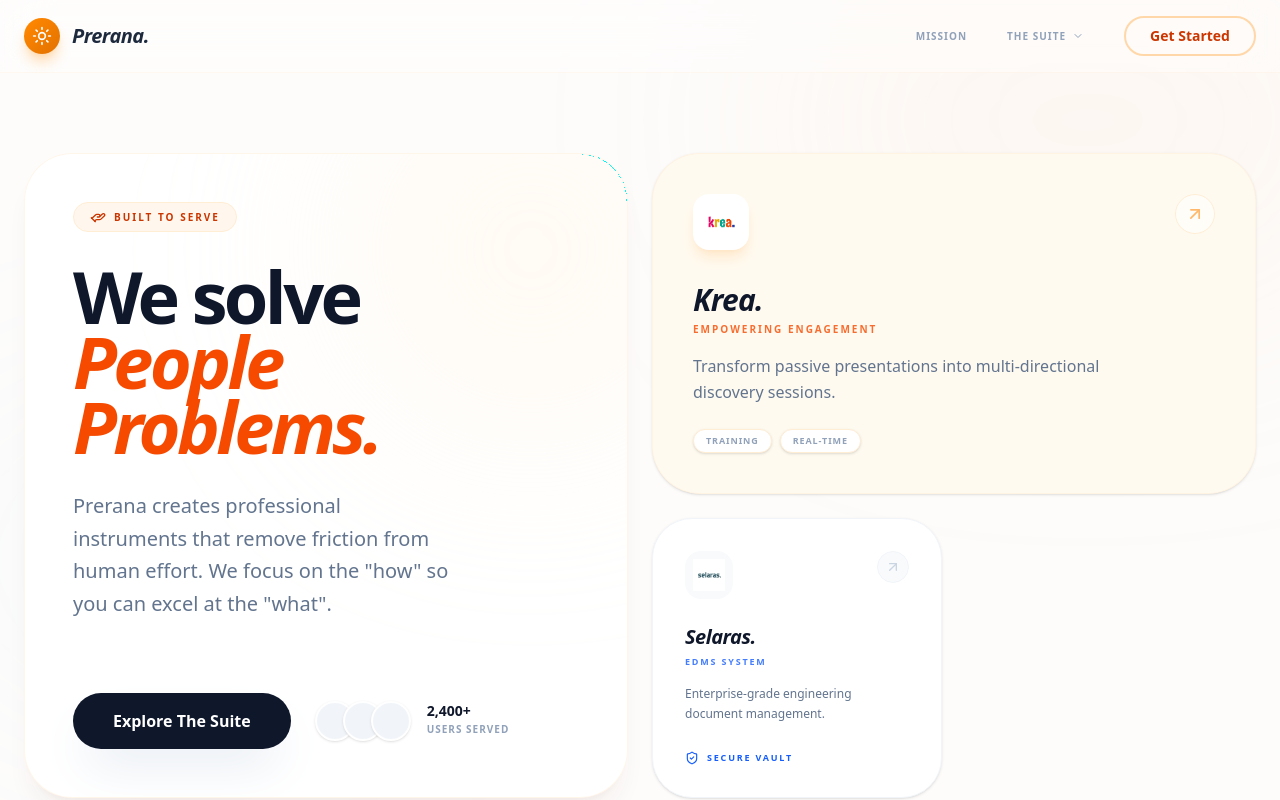
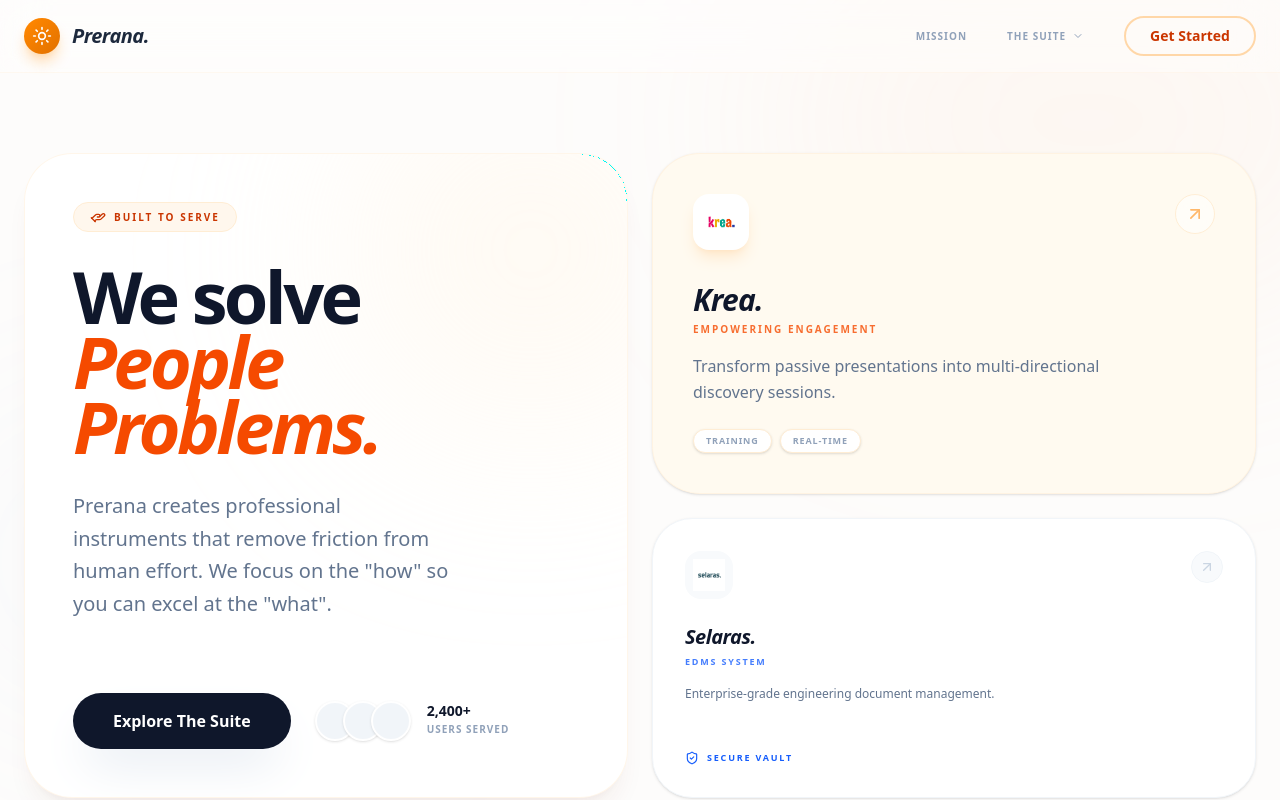
Before and after one commit to coachAKC/prerana, a Next.js app: page / in a window 1280 px wide. Shown: the top 800 px of the page. Built offline with nearby package versions, Linux system fonts and the light colour scheme.

Commit message:
Fix Selaras card width to span 2 columns

```diff
--- a/src/app/page.tsx
+++ b/src/app/page.tsx
@@ -173,7 +173,7 @@
             initial={{ opacity: 0, y: 20 }}
             animate={{ opacity: 1, y: 0 }}
             transition={{ delay: 0.2 }}
-            className="md:col-span-1 bg-white rounded-[2.5rem] p-8 border border-slate-100 flex flex-col justify-between group cursor-pointer shadow-sm hover:shadow-xl hover:shadow-blue-900/5 transition-all duration-500 min-h-[280px] relative overflow-hidden"
+            className="md:col-span-2 bg-white rounded-[2.5rem] p-8 border border-slate-100 flex flex-col justify-between group cursor-pointer shadow-sm hover:shadow-xl hover:shadow-blue-900/5 transition-all duration-500 min-h-[280px] relative overflow-hidden"
           >
             <Link href="https://selaras.prerana.id" className="absolute inset-0 z-20" />
             <div className="relative z-10">
```
